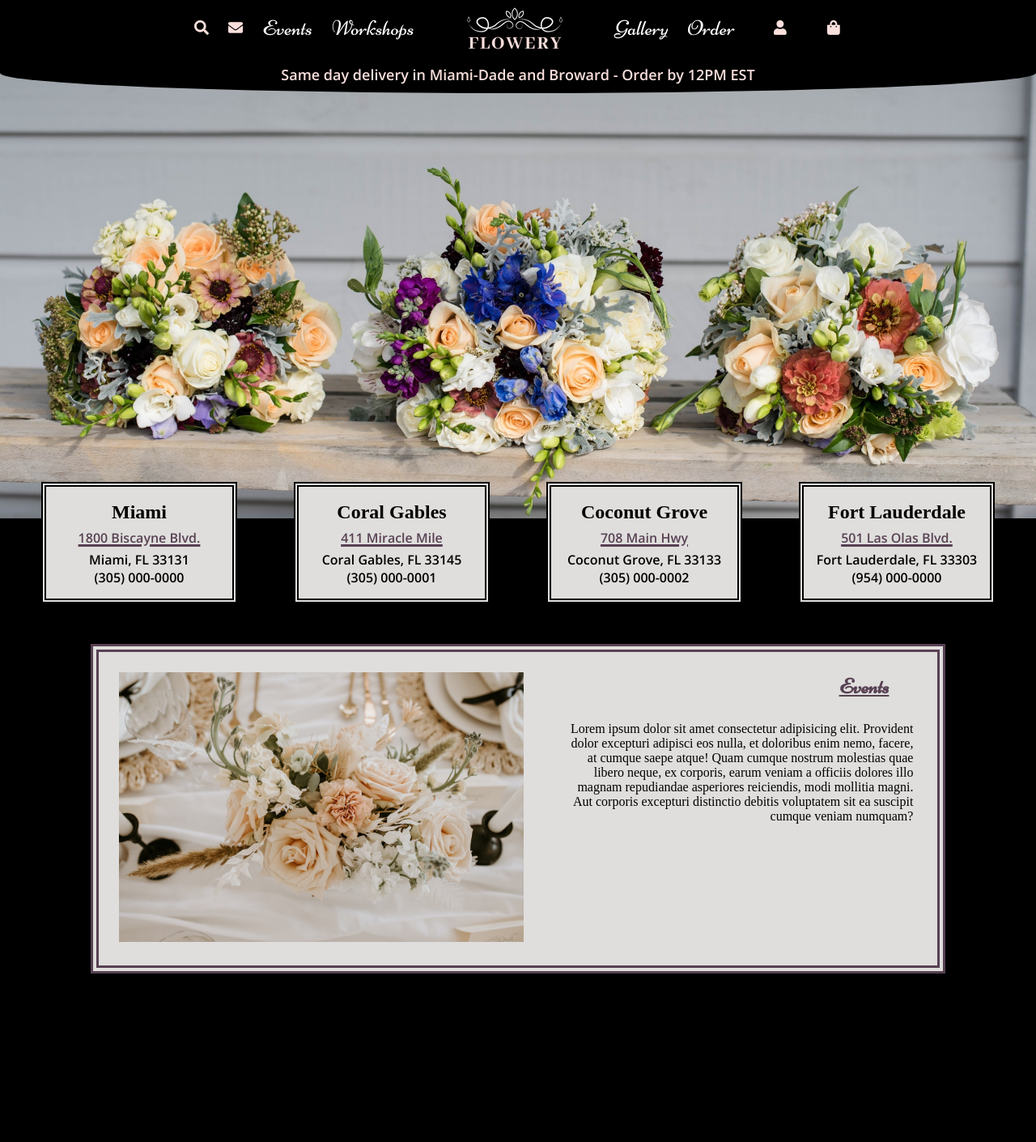
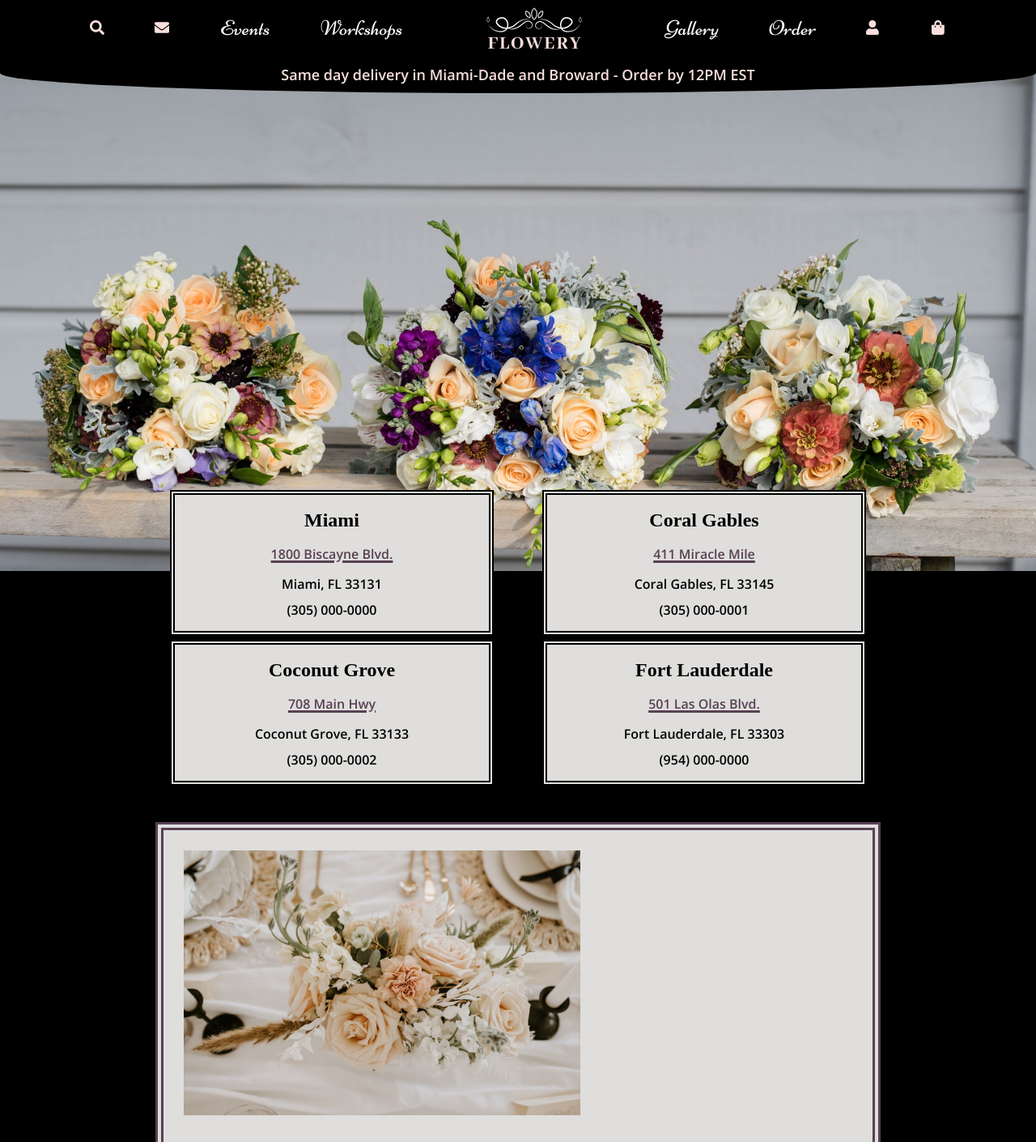
Before and after one commit to aaf2017/anna-fateeva.flowershop.github.io, a plain HTML site: page index.html in a window 1280 px wide. Shown: the top 1410 px of the page at 81% size. Before the commit the page ends 1232 px from the top, so only its background shows below. Drawn offline with nearby package versions, Linux system fonts and the light colour scheme; a web font is replaced by a local one.

Commit message:
nav menu positioning corrected, media screen event section

```diff
--- a/index.html
+++ b/index.html
@@ -27,40 +27,44 @@
                     </a>
                 </li>
                 <li class="menu-item menu-icon-link">
+                    <a href="#">
                         <img
                         class="menu-icon"
                         src="./assets/envelope-solid.svg"
                         alt="Contact"
                         />
+                    </a>
                 </li>
                 <li class="menu-item menu-wordlink">Events</li>
                 <li class="menu-item menu-wordlink">Workshops</li>
                 <li class="menu-item">
+                    <a href="#">
                         <img
                         class="logo"
                         src="./assets/flowery-logo.png"
                         alt="Logo"
                       />
+                    </a>
                   </li>
                 <li class="menu-item menu-wordlink">Gallery</li>
                 <li class="menu-item menu-wordlink">Order</li>
-                <li class="menu-item">
                 <li class="menu-item menu-icon-link">
+                    <a href="#">
                         <img
                         class="menu-icon"
                         src="./assets/user-solid.svg"
                         alt="User"
                         />
-                    </li>
+                    </a>
                 </li>
                 <li class="menu-item menu-icon-link">
-                    <li class="menu-item">
+                    <a href="#">
                         <img
                         class="menu-icon"
                         src="./assets/shopping-bag-solid.svg"
                         alt="Shopping bag"
                         />
-                    </li>
+                    </a>
                 </li>
             </ul>
         </nav>
@@ -74,7 +78,7 @@
         <section class="welcome">
             <div class="main-banner">
             </div>
-            <div class="addresses">
+
                 <div class="container store-address">
                     <div class="store-address-card">
                         <h4 class="address-header">Miami</h4>
@@ -101,7 +105,7 @@
                         <p class="phone">(954) 000-0000</p>
                     </div>
                 </div>
-            </div>
+
         </section>
         <section class="events-section">
             <div class="container-events">
--- a/styles.css
+++ b/styles.css
@@ -8,15 +8,22 @@
   --color-banner:#dfdedc;
 }
 
+html {
+  box-sizing: border-box;
+}
+
 *,
 *::before,
 *::after {
+  box-sizing: inherit;
   margin: 0;
   padding: 0;
 }
 
 body {
-  background-color:var(--background-dark);
+  background-color: var(--background-dark);
+  font-family: 'Open Sans', 'Niconne', 'Abhaya Libre', serif, sans-serif;
+  margin-top: 65px;
 }
 
 .main-menu-container {
@@ -26,14 +33,15 @@ body {
   height: 70px;
   top: 0;
   z-index: 1000;
+  align-content: space-around;
 }
 
 .main-menu {
   margin: 0 auto;
-  max-width: 800px;
+  max-width: 1200px;
   list-style-type: none;
   display: flex;
-  justify-content: space-between;
+  justify-content:space-around;
   align-items: center;
   padding-inline-start: 0;
   color: var(--background-light);
@@ -46,6 +54,9 @@ body {
 }
 
 .menu-item {
+  /*display: inline-block;
+  width: 100%;
+  text-align: center;*/  /*WESBOS*/
   cursor: pointer;
   opacity: 1;
   color: var(--color-light);
@@ -80,7 +91,6 @@ body {
   position: fixed;
   width: 100vw;
   height: 50px;
-  margin-top: 65px;
   border-bottom-left-radius:50% 50%;
   border-bottom-right-radius:50% 50%;
   text-align: center;
@@ -116,8 +126,10 @@ body {
 
 .store-address {
   width: 100%;
+  width: 100vw;
   display: flex;
   flex-flow: nowrap;
+  flex-wrap: nowrap;
   align-content: space-between;
   justify-content: center;
   gap:30px;
@@ -128,7 +140,7 @@ body {
   flex-direction: column;
   flex-wrap: column nowrap;
   background-color:var(--color-banner);
-  width: 200px;
+  width: 250px;
   margin: -40px 20px 20px 20px;
   color: var(--color-dark);
   font-size: 16px;
@@ -154,8 +166,10 @@ body {
 }
 
 .events-section {
-  width: 90vw;
+  width: 70vw;
+  height: auto;
   display: flex;
+
   margin: 0 auto;
   justify-content: center;
 }
@@ -170,21 +184,23 @@ body {
 .container-events {
   background-color: var( --color-banner);
   border: double 10px var(--color-purple);
-  width: 90%;
+  min-width: none;
   margin: 30px auto;
   display: flex;
   align-items: flex-start;
-  flex-wrap: nowrap;
+  flex-wrap: wrap;
 
 }
 
-.img-events {
+.img-events>img {
+  object-fit:scale-down;
   padding:5px;
   margin: 20px;
 }
 
 .text-events-header {
   font-family: 'Niconne', cursive;
+  letter-spacing: .2rem;
   text-decoration: underline;
   font-size: 26px;
   line-height: 26px;
@@ -196,13 +212,19 @@ body {
 .text-events {
   margin: 30px;
   text-align: right;
+  font-family: 'Open Sans', sans-serif;
 }
-
-@media screen and (max-width: 1220px){
-  .store-address{
-    flex-flow: nowrap;
-  }
-}
+ @media screen and (max-width: 1300px) {
+   .store-address {
+     flex-wrap: wrap;
+     margin-top: -60px;
+   }
+   .store-address-card {
+     width: 400px;
+     gap: 10px;
+     margin: -40px 15px 15px 15px;
+   }
+ }
 
 @media screen and (max-width: 930px){
   .main-banner{
```
Lines whose indentation alone changed are shown as unchanged.
